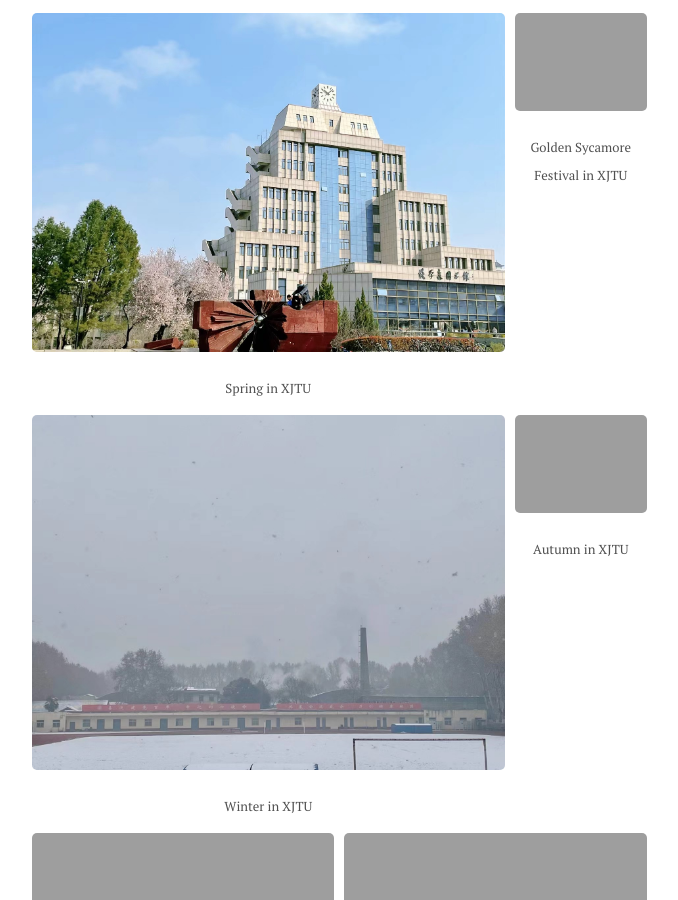
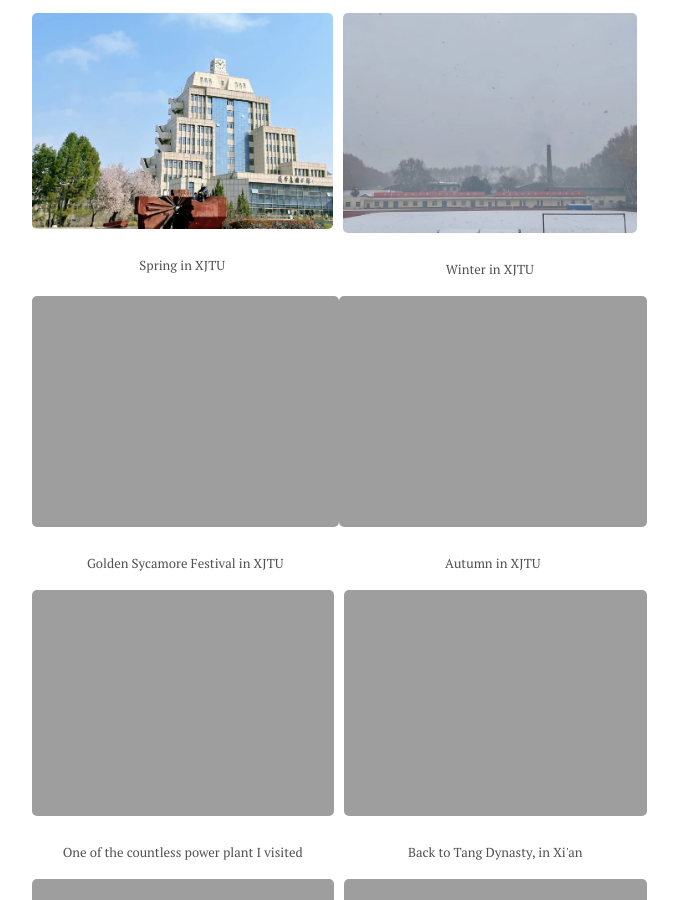
Before and after one commit to zhengwuma/zhengwuma.github.io, a Jekyll site: the page built from menu/gallery.md, in a window 1280 px wide and 900 px high, scrolled down 2250 px. Shown: the whole window, without its empty margins (301-979 px from the left). Built offline with Jekyll 4.4.1, drawn with Linux system fonts in a browser that asks for light colours.

Commit message:
Update pic.html

```diff
--- a/_layouts/pic.html
+++ b/_layouts/pic.html
@@ -78,16 +78,16 @@ layout: default
     <p class="caption"> <font size="2"> Spring in XJTU </front> </p>
   </div>
 
-   <div style="text-align: center;">
-    <img src="{{ site.github.url }}/assets/img/gold.jpg" style="max-width: 100%;">
-    <p class="caption"> <font size="2"> Golden Sycamore Festival in XJTU </front> </p>
+  <div style="text-align: center;margin-right: 10px;">
+    <img src="{{ site.github.url }}/assets/img/winter.jpg" style="max-width: 100%;">
+    <p class="caption"> <font size="2"> Winter in XJTU </front> </p>
   </div>
 </div>
 
 <div style="display: flex; align-items: flex-start;">
-  <div style="text-align: center;margin-right: 10px;">
-    <img src="{{ site.github.url }}/assets/img/winter.jpg" style="max-width: 100%;">
-    <p class="caption"> <font size="2"> Winter in XJTU </front> </p>
+   <div style="text-align: center;">
+    <img src="{{ site.github.url }}/assets/img/gold.jpg" style="max-width: 100%;">
+    <p class="caption"> <font size="2"> Golden Sycamore Festival in XJTU </front> </p>
   </div>
 
    <div style="text-align: center;">
```
